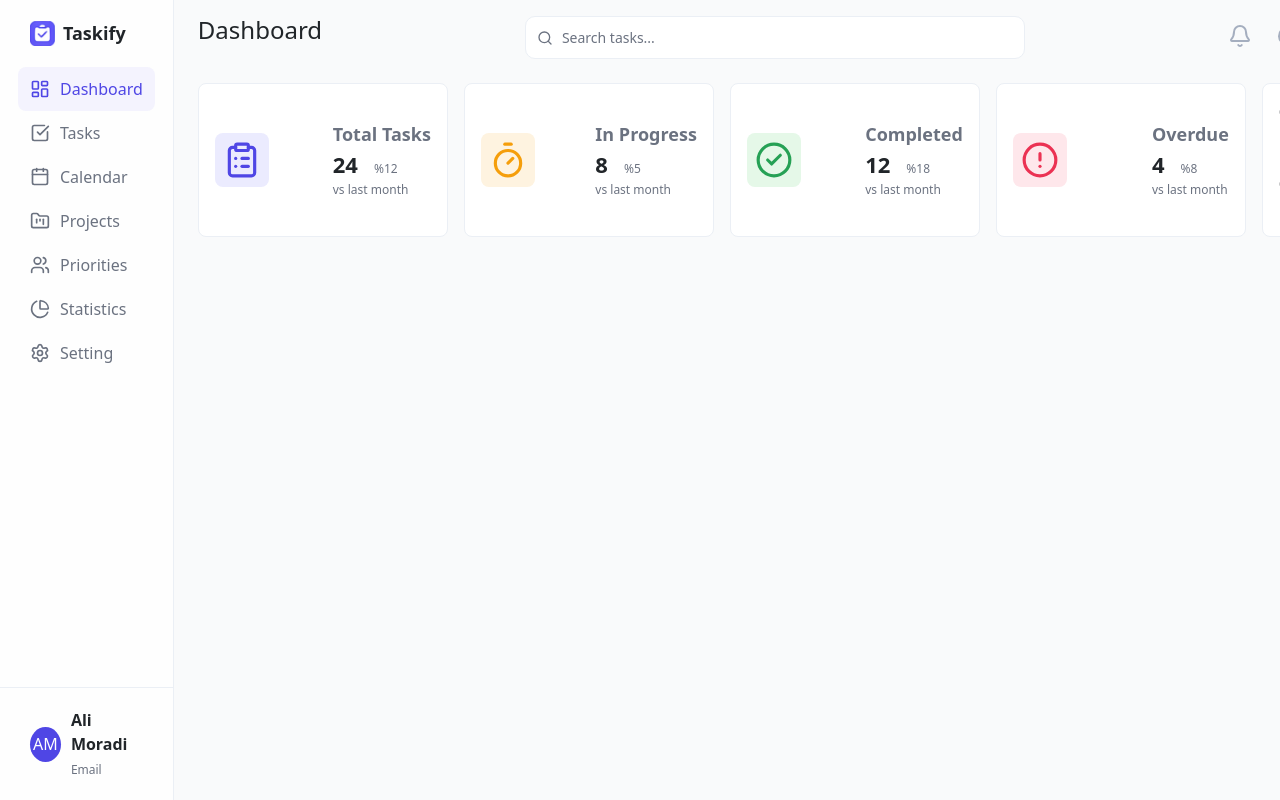
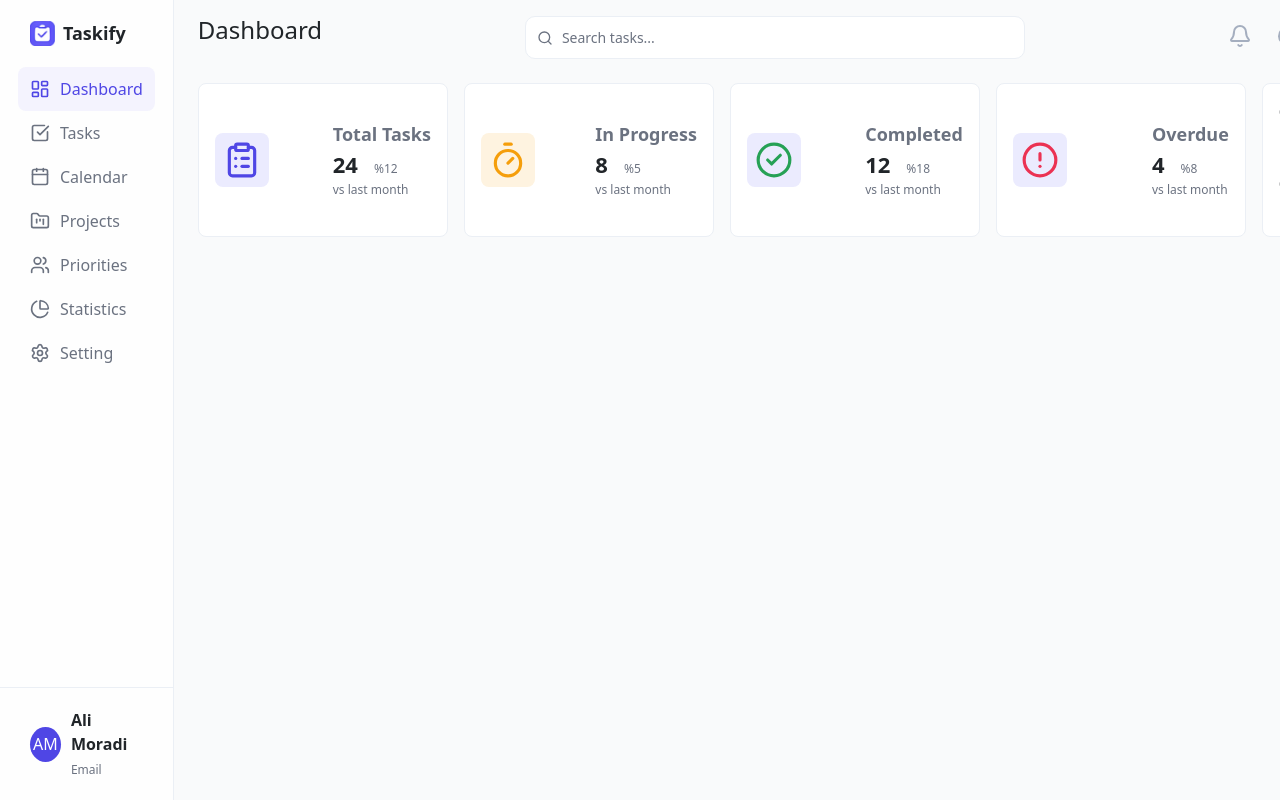
Before and after one commit to KamyabT/taskify, a React (Create React App) app: page /dashboard in a window 1280 px wide. Shown: the top 800 px of the page. Built offline with nearby package versions, Linux system fonts and the light colour scheme.

Commit message:
move stats to storage and used mapping

```diff
--- a/src/pages/Dashboard.jsx
+++ b/src/pages/Dashboard.jsx
@@ -3,7 +3,38 @@ import Sidebar from "../components/layout/Sidebar/Sidebar";
 import CompletionChart from "../features/dashboard/CompletionChart";
 import StatsCards from "../features/dashboard/StatsCards";
 import style from "./Dashboard.module.css";
-import { ClipboardList, Timer, CircleAlert, CircleCheck } from "lucide-react";
+import { ClipboardList, Timer, CircleAlert, CircleCheck, icons } from "lucide-react";
+
+const stats = [
+  {
+    title: "Total Tasks",
+    icon: <ClipboardList color="var(--primary)" size={38} />,
+    value: 24,
+    change: 12,
+    backColor: "var(--info-light)",
+  },
+  {
+    title: "In Progress",
+    icon: <Timer size={38} color={"var(--warning)"} />,
+    value: 8,
+    change: 5,
+    backColor: "var(--warning-light)",
+  },
+  {
+    title: "Completed",
+    icon: <CircleCheck size={38} color="var(--success)" />,
+    value: 12,
+    change: 18,
+    backColor: "var(--info-light)",
+  },
+  {
+    title: "Overdue",
+    icon: <CircleAlert size={38} color="var(--danger)" />,
+    value: 4,
+    change: 8,
+    backColor: "var(--info-light)",
+  },
+];
 
 const Dashboard = () => {
   return (
@@ -13,34 +44,17 @@ const Dashboard = () => {
         <Header />
         <div className="d-flex w-100  mt-4">
           <div className="d-flex">
-            <StatsCards
-              icon={<ClipboardList size={38} color="var(--primary)" />}
-              title={"Total Tasks"}
-              value={24}
-              change={12}
-              backColor={"var(--info-light)"}
-            />
-            <StatsCards
-              icon={<Timer size={38} color={"var(--warning)"} />}
-              title={"In Progress"}
-              value={8}
-              change={5}
-              backColor={"var(--warning-light)"}
-            />
-            <StatsCards
-              icon={<CircleCheck size={38} color="var(--success)" />}
-              title={"Completed"}
-              value={12}
-              change={18}
-              backColor={"var(--success-light)"}
-            />
-            <StatsCards
-              icon={<CircleAlert size={38} color="var(--danger)" />}
-              title={"Overdue"}
-              value={4}
-              change={8}
-              backColor={"var(--danger-light)"}
-            />
+            {stats.map(({ icon, title, value, change, backColor }) => {
+              return (
+                <StatsCards
+                  icon={icon}
+                  title={title}
+                  value={value}
+                  change={change}
+                  backColor={backColor}
+                />
+              );
+            })}
           </div>
           <div className="w-100">
             <CompletionChart />
```
